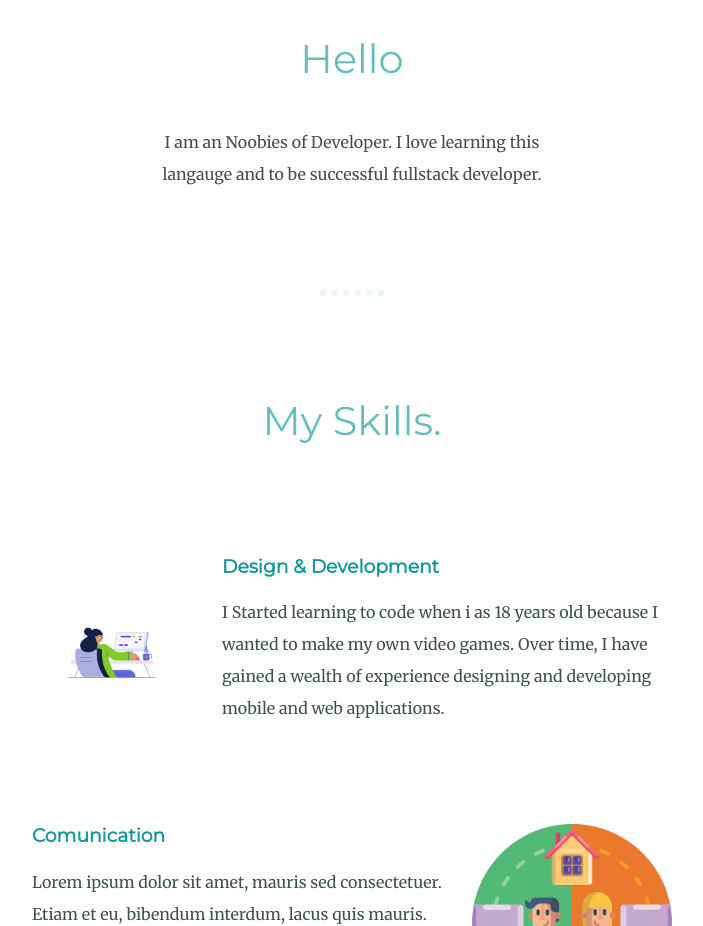
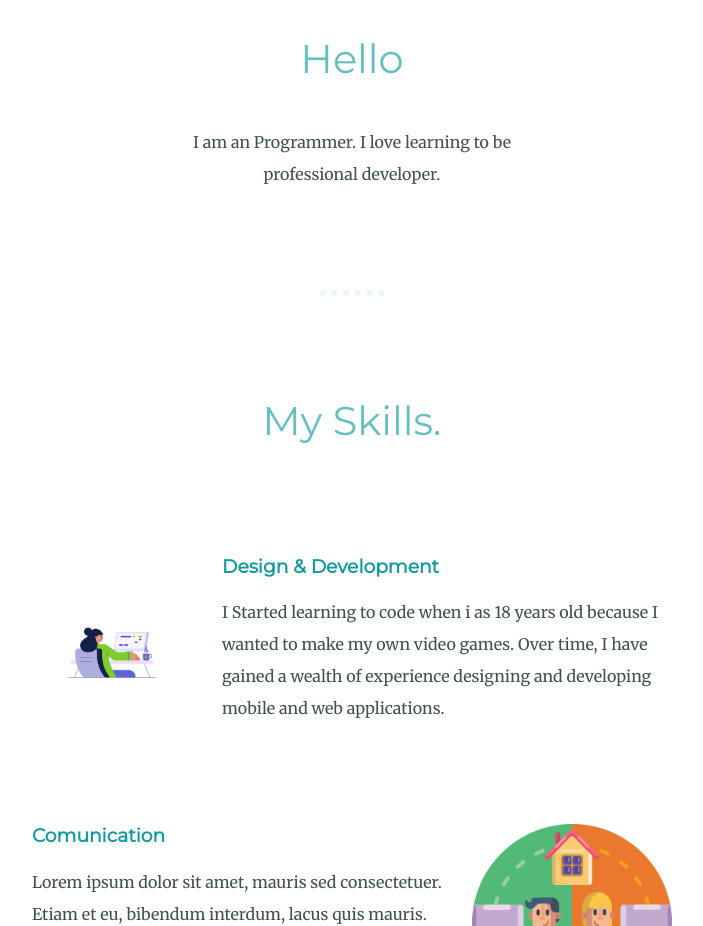
Before and after one commit to milestone28/mysite, a plain HTML site: page index.html in a window 1280 px wide. Shown: the part 1120-2046 px from the top of the page, without its empty margins (288-991 px from the left). Drawn offline with Linux system fonts and the light colour scheme.

Commit message:
Update index.html

```diff
--- a/index.html
+++ b/index.html
@@ -23,7 +23,7 @@
     <div class="profile">
       <img class="profile-pic" src="images/profile.png" alt="">
       <h2>Hello</h2>
-      <P class ="intro">I am an Noobies of Developer. I love learning this langauge and to be successful fullstack developer.</P>
+      <P class ="intro">I am an Programmer. I love learning to be professional developer.</P>
     </div>
     <hr>
     <div class="skills">
```
